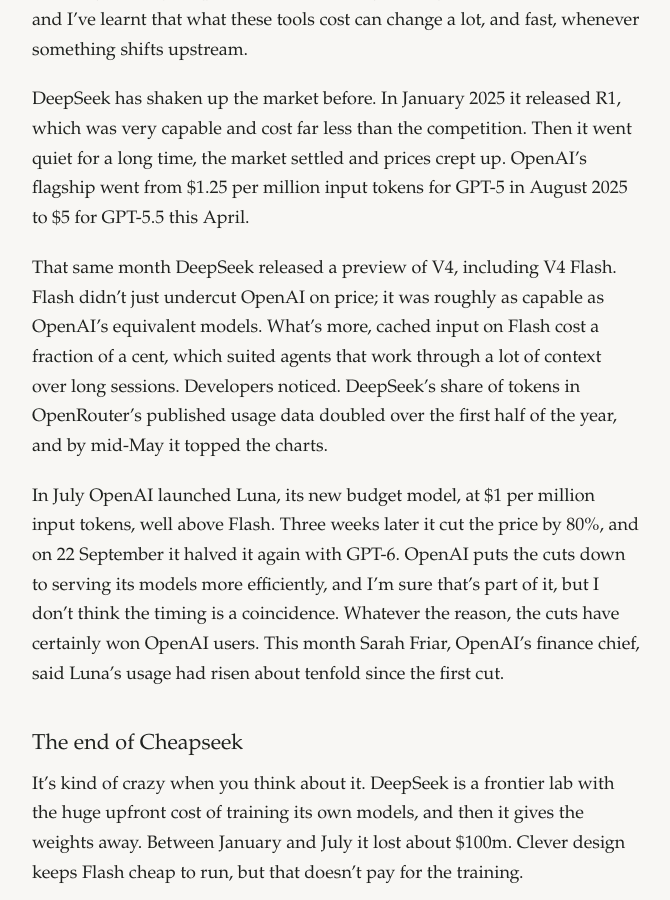
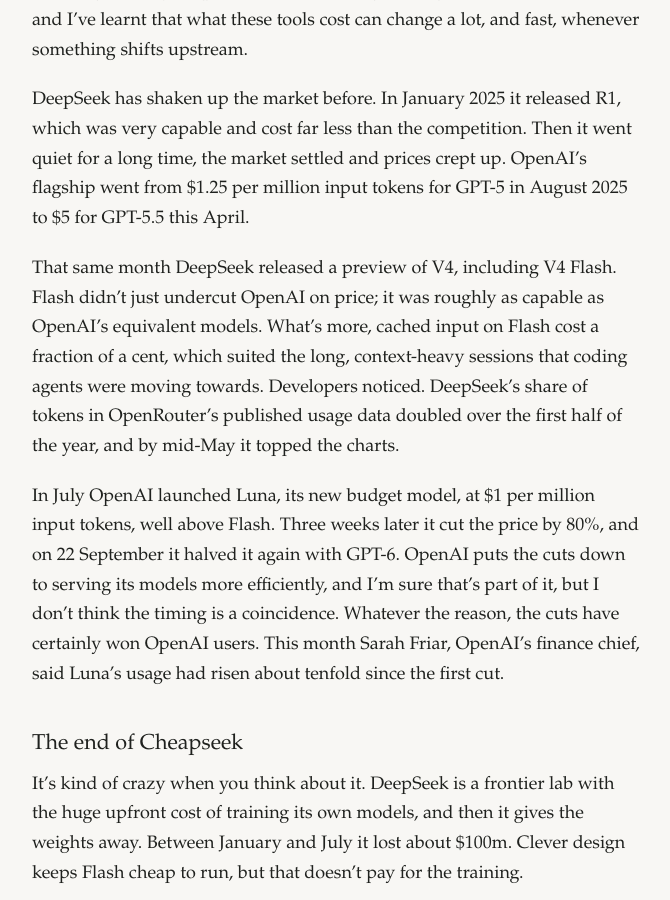
Before and after one commit to davegarvey/davegarvey.github.io, a Jekyll site: the page built from _posts/2026-09-26-downstream-of-deepseek.md, in a window 1280 px wide and 900 px high, scrolled down 326 px. Shown: the whole window, without its empty margins (304-974 px from the left). Built offline with Jekyll 4.4.1, drawn with Linux system fonts in a browser that asks for light colours.

Commit message:
Say where coding agents were heading in the Flash sentence
Co-Authored-By: Claude Opus 5.5 <noreply@anthropic.com>

```diff
--- a/_posts/2026-09-26-downstream-of-deepseek.md
+++ b/_posts/2026-09-26-downstream-of-deepseek.md
@@ -14,7 +14,7 @@ In August, DeepSeek doubled its prices, a move that cost me half my monthly quot
 
 DeepSeek has shaken up the market before. In January 2025 it released R1, which was very capable and cost far less than the competition. Then it went quiet for a long time, the market settled and prices crept up. OpenAI's flagship went from $1.25 per million input tokens for GPT-5 in August 2025 to $5 for GPT-5.5 this April.
 
-That same month DeepSeek released a preview of V4, including V4 Flash. Flash didn't just undercut OpenAI on price; it was roughly as capable as OpenAI's equivalent models. What's more, cached input on Flash cost a fraction of a cent, which suited agents that work through a lot of context over long sessions. Developers noticed. DeepSeek's share of tokens in OpenRouter's published usage data doubled over the first half of the year, and by mid-May it topped the charts.
+That same month DeepSeek released a preview of V4, including V4 Flash. Flash didn't just undercut OpenAI on price; it was roughly as capable as OpenAI's equivalent models. What's more, cached input on Flash cost a fraction of a cent, which suited the long, context-heavy sessions that coding agents were moving towards. Developers noticed. DeepSeek's share of tokens in OpenRouter's published usage data doubled over the first half of the year, and by mid-May it topped the charts.
 
 In July OpenAI launched Luna, its new budget model, at $1 per million input tokens, well above Flash. Three weeks later it cut the price by 80%, and on 22 September it halved it again with GPT-6. OpenAI puts the cuts down to serving its models more efficiently, and I'm sure that's part of it, but I don't think the timing is a coincidence. Whatever the reason, the cuts have certainly won OpenAI users. This month Sarah Friar, OpenAI's finance chief, said Luna's usage had risen about tenfold since the first cut.
 
```
